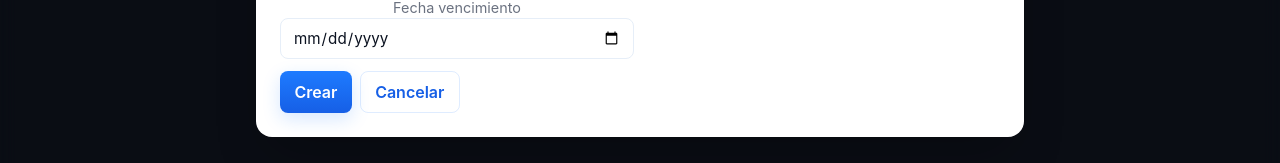
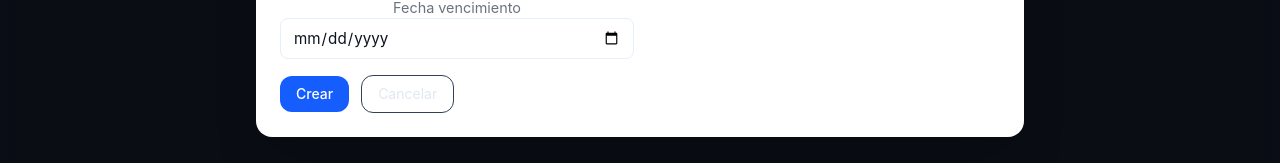
Before and after one commit to Nunu-DMG09/NunuMedic, a React app in the folder frontend/: page /inventario in a window 1280 px wide. Both pictures are taken after a click on the button "Crear nuevo". Shown: the part 521-684 px from the top of the page. Built offline with nearby package versions, Linux system fonts and the light colour scheme; no server answers; the HTML template or start-up script is replaced by a standard one.

Commit message:
feat: enhance ProductoForm to support product editing and reset functionality

```diff
--- a/frontend/src/components/inventario/ProductoForm.jsx
+++ b/frontend/src/components/inventario/ProductoForm.jsx
@@ -14,7 +14,7 @@ function fmtFecha(input) {
   return input;
 }
 
-export default function ProductoForm({ onCreated, onClose }) {
+export default function ProductoForm({ product, onCreated,onUpdated, onClose }) {
   const [form, setForm] = useState({
     nombre_producto: '',
     descripcion: '',
@@ -55,6 +55,37 @@ export default function ProductoForm({ onCreated, onClose }) {
     return () => { mounted = false; };
   }, []);
 
+
+  useEffect(() => {
+    if (product) {
+      setForm({
+        nombre_producto: product.nombre_producto ?? '',
+        descripcion: product.descripcion ?? '',
+        id_categoria: product.id_categoria ?? product.categoria?.id_categoria ?? '',
+        precio_compra: product.precio_compra ?? '',
+        precio_venta: product.precio_venta ?? '',
+        stock: product.stock ?? '',
+        stock_minimo: product.stock_minimo ?? '',
+        fecha_vencimiento: product.fecha_vencimiento ? fmtFecha(product.fecha_vencimiento) : '',
+      });
+      setError(null);
+    } else {
+      // reset for create
+      setForm({
+        nombre_producto: '',
+        descripcion: '',
+        id_categoria: '',
+        precio_compra: '',
+        precio_venta: '',
+        stock: '',
+        stock_minimo: '',
+        fecha_vencimiento: '',
+
+      });
+      setError(null);
+    }
+  }, [product]);
+
   function update(k, v) { setForm(prev => ({ ...prev, [k]: v })); }
 
   async function handleSubmit(e) {
@@ -64,29 +95,32 @@ export default function ProductoForm({ onCreated, onClose }) {
     try {
       const payload = {
         ...form,
+        nombre_producto: String(form.nombre_producto).trim(),
+        descripcion: form.descripcion || null,
         id_categoria: form.id_categoria ? Number(form.id_categoria) : null,
         precio_compra: form.precio_compra ? Number(form.precio_compra) : null,
         precio_venta: form.precio_venta ? Number(form.precio_venta) : null,
         stock: form.stock ? Number(form.stock) : 0,
         stock_minimo: form.stock_minimo ? Number(form.stock_minimo) : 5,
         fecha_vencimiento: fmtFecha(form.fecha_vencimiento),
+
       };
-      const { data } = await api.post('/api/productos/create', payload);
-      if (onCreated) onCreated(data);
-      if (onClose) onClose();
-      // reset
-      setForm({
-        nombre_producto: '',
-        descripcion: '',
-        id_categoria: '',
-        precio_compra: '',
-        precio_venta: '',
-        stock: '',
-        stock_minimo: '',
-        fecha_vencimiento: '',
-      });
+
+
+      if (product && product.id_producto) {
+        // editar
+        await api.put(`/api/productos/${product.id_producto}`, payload);
+        onUpdated?.();
+      } else {
+        // crear
+        const res = await api.post('/api/productos/create', payload);
+        onCreated?.(res.data);
+      }
+
+      onClose?.();
     } catch (err) {
-      setError(err.response?.data?.error || 'Error creando producto');
+      console.error(err);
+      setError(err.response?.data?.error || 'Error guardando producto');
     } finally {
       setLoading(false);
     }
@@ -163,9 +197,24 @@ export default function ProductoForm({ onCreated, onClose }) {
 
       {error && <div style={{ color: 'red', marginTop: 10 }}>{error}</div>}
 
-      <div style={{ marginTop: 12, display: 'flex', gap: 8 }}>
-        <button type="submit" className="btn btn-primary" disabled={loading}>{loading ? 'Guardando...' : 'Crear'}</button>
-        {onClose && <button type="button" className="btn btn-outline" onClick={onClose}>Cancelar</button>}
+      <div className="mt-4 flex items-center gap-3">
+        <button
+          type="submit"
+          disabled={loading}
+          className="inline-flex items-center justify-center rounded-md bg-blue-600 hover:bg-blue-700 text-white px-4 py-2 text-sm font-medium disabled:opacity-60"
+        >
+          {loading ? 'Guardando…' : (product ? 'Actualizar' : 'Crear')}
+        </button>
+
+        {onClose && (
+          <button
+            type="button"
+            onClick={onClose}
+            className="inline-flex items-center justify-center rounded-md border border-slate-700 text-slate-200 px-4 py-2 text-sm hover:bg-slate-800"
+          >
+            Cancelar
+          </button>
+        )}
       </div>
     </form>
   );
```
